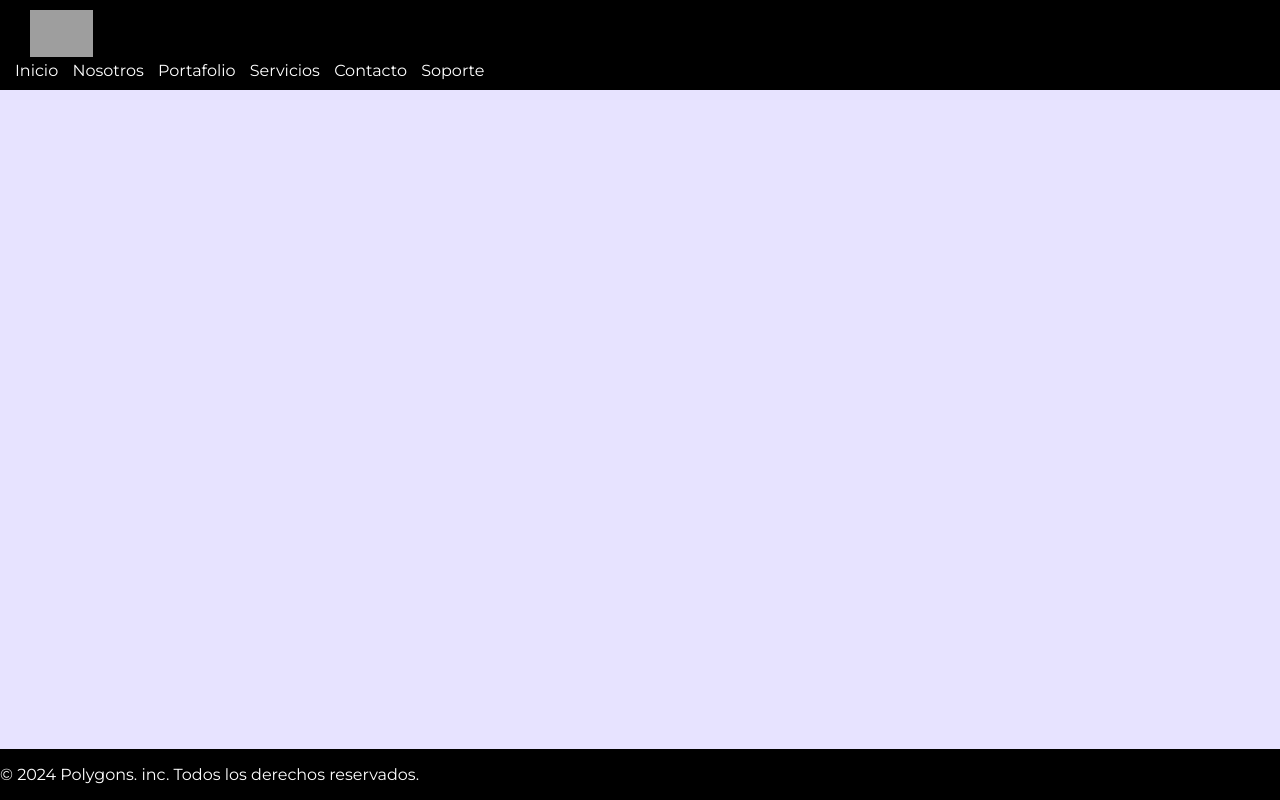
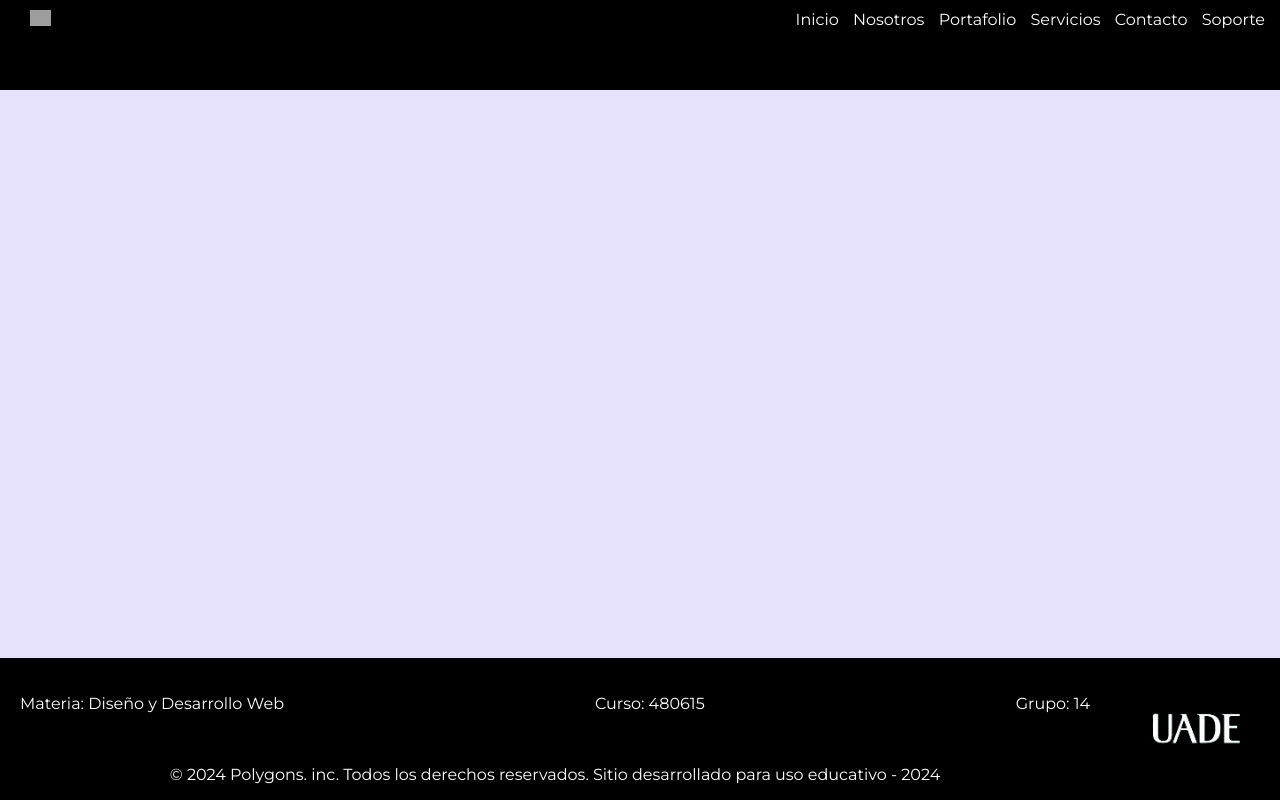
Before and after one commit to ivorapi/actividad-grupal-polygons, a plain HTML site: page paginas/contacto.html in a window 1280 px wide. Drawn offline with Linux system fonts and the light colour scheme; grey boxes are pictures that could not be loaded.

Commit message:
header y footer para todas

```diff
--- a/paginas/contacto.html
+++ b/paginas/contacto.html
@@ -12,19 +12,19 @@
 <body>
 
     <header>
+        <div class="organizadorheader">
     <div>
         <img class="logo" src="../imagenes/logo/logo-polygon.gif" alt="">
     </div>
 
-<div class="header">
-<nav>
+    <div class="nave">
     <a href="../index.html" class="nav">Inicio</a>
     <a href="nosotros.html" class="nav">Nosotros</a>
     <a href="portafolio.html" class="nav">Portafolio</a>
     <a href="servicios.html" class="nav">Servicios</a>
     <a href="contacto.html" class="nav">Contacto</a>
     <a href="soporte.html" class="nav">Soporte</a>
-</nav>
+    </div>
     </div>
 
     </header>
@@ -37,7 +37,30 @@
 
 
 <footer>
-    <p class="footer">&copy; 2024 Polygons. inc. Todos los derechos reservados.</p>
+
+    <div class="contenedorfooter">
+
+    <div class="organizadorfooter">
+<div class="iconosfooter">
+    <p id="textofooter">Materia: Diseño y Desarrollo Web</p>
+    <p id="textofooter">Curso: 480615</p>
+    <p id="textofooter">Grupo: 14</p>
+
+
+</div>
+
+<p class="copy">&copy; 2024 Polygons. inc. Todos los derechos reservados. Sitio desarrollado para uso educativo - 2024</p>
+
+
+</div>
+
+<div class="organizadorfooter2">
+
+<a href="../paginas/contacto.html"><img id="logofooter" src="../imagenes/logo/uade.png" alt=""></a>
+
+</div>
+</div>
+
 </footer>
 
 </body>
```
Also changed, not shown: index.html (+39 -17 lines), paginas/nosotros.html (+27 -4 lines), paginas/portafolio.html (+27 -4 lines), paginas/servicios.html (+27 -4 lines). Lines whose indentation alone changed are shown as unchanged.
